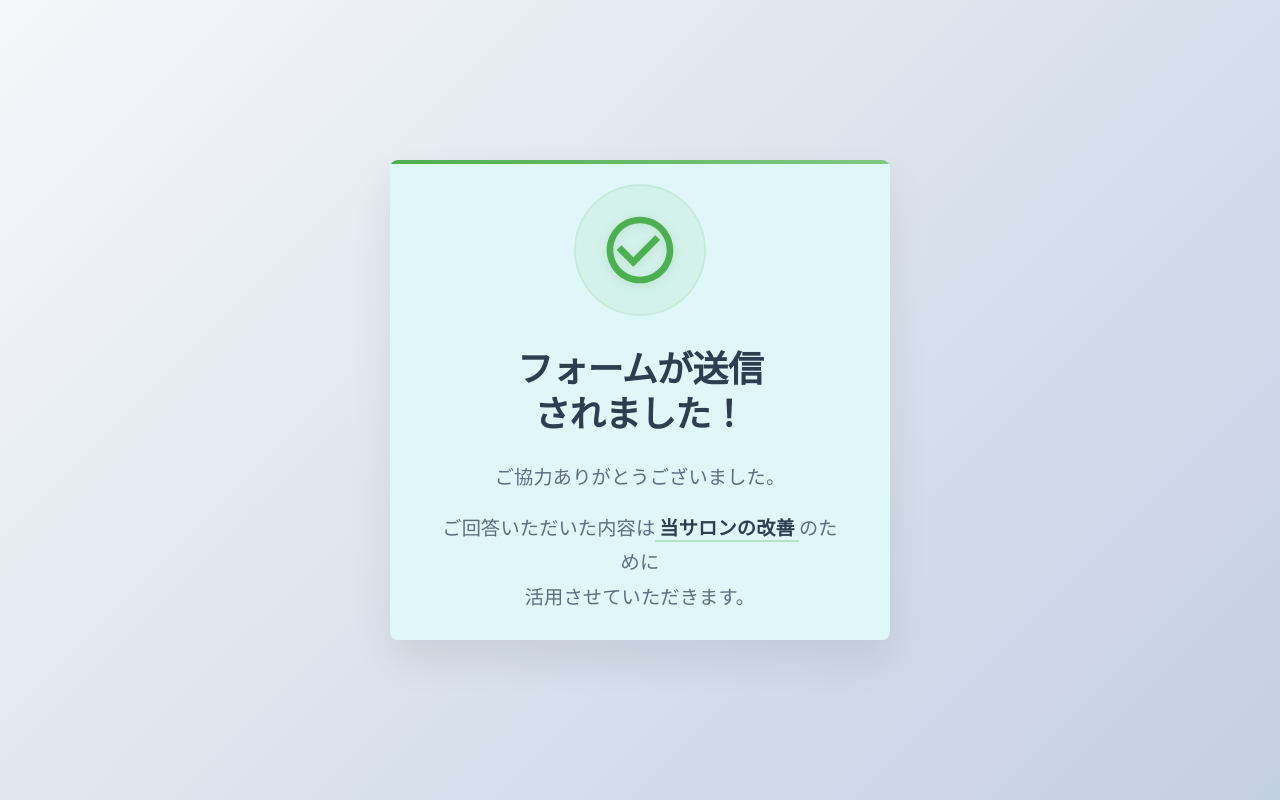
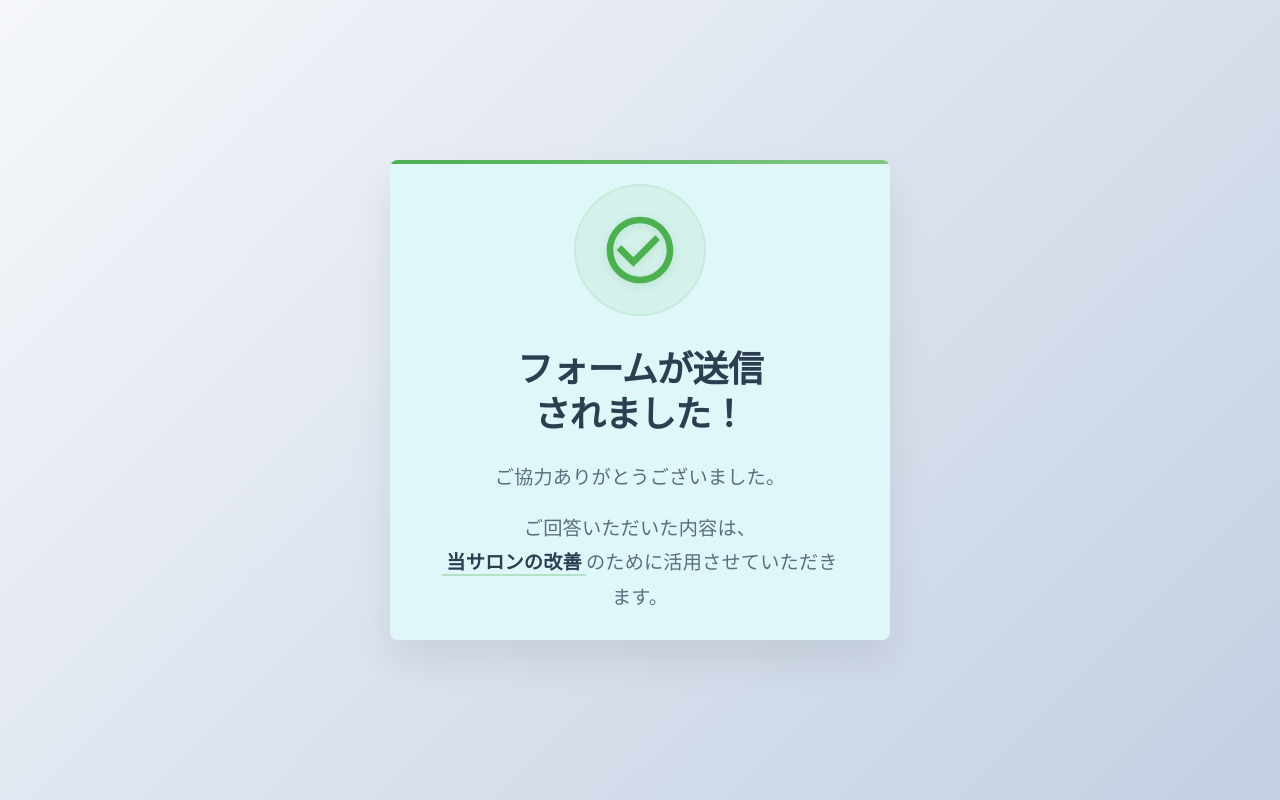
Before and after one commit to Okusan11/c-links-survey, a React (Create React App) app: page /thankyou in a window 1280 px wide. Built offline with nearby package versions, Linux system fonts and the light colour scheme.

Commit message:
フォームデザインを一新

```diff
--- a/src/components/Thankyou.tsx
+++ b/src/components/Thankyou.tsx
@@ -83,7 +83,8 @@ const ThankYou: React.FC = () => {
         >
           ご協力ありがとうございました。
           <Box component="span" sx={{ display: 'block', mt: 2 }}>
-            ご回答いただいた内容は
+            ご回答いただいた内容は、
+            <br />
             <Box
               component="span"
               sx={{
@@ -95,9 +96,7 @@ const ThankYou: React.FC = () => {
             >
               当サロンの改善
             </Box>
-            のために
-            <br />
-            活用させていただきます。
+            のために活用させていただきます。
           </Box>
         </Typography>
       </Box>
```
